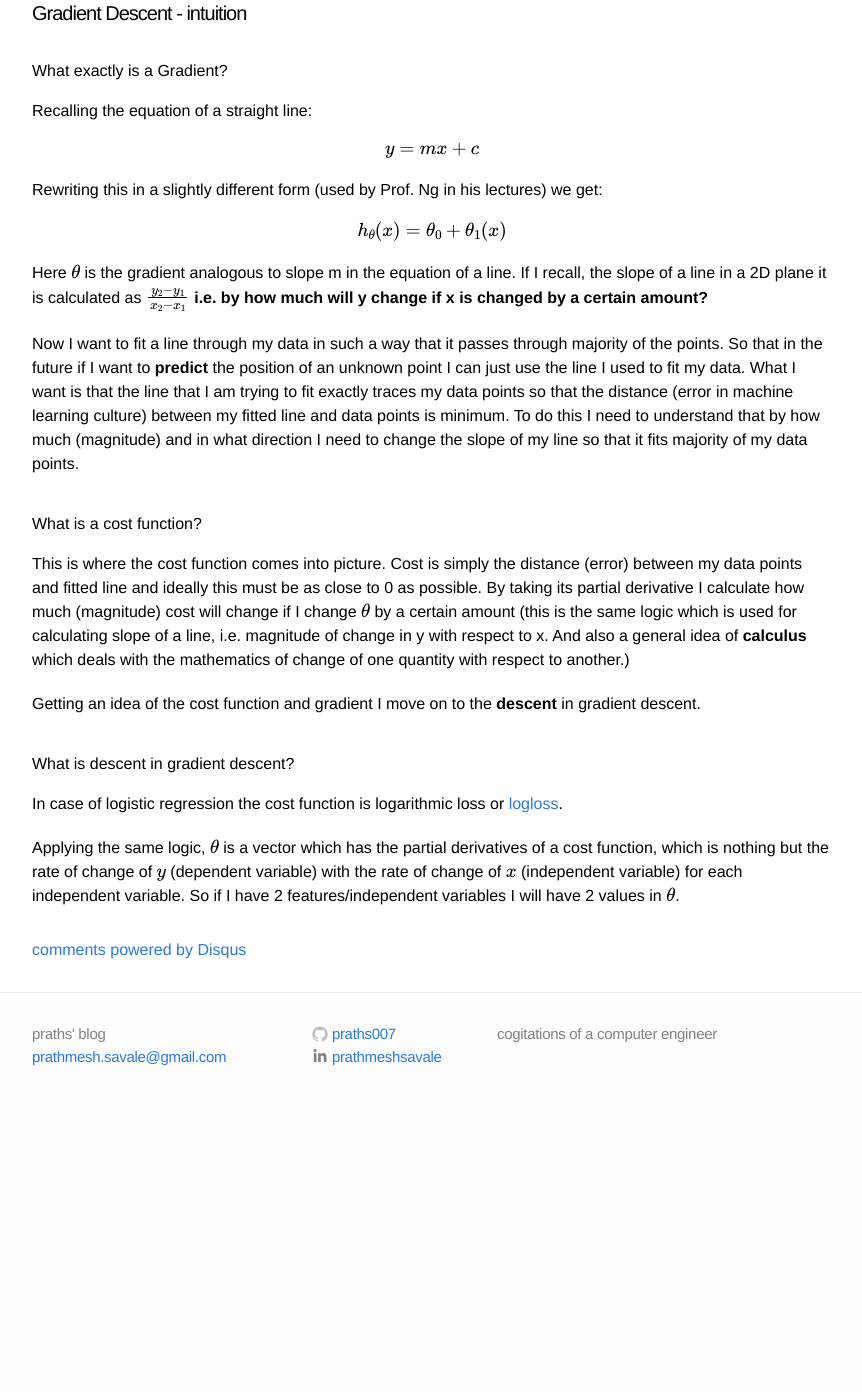
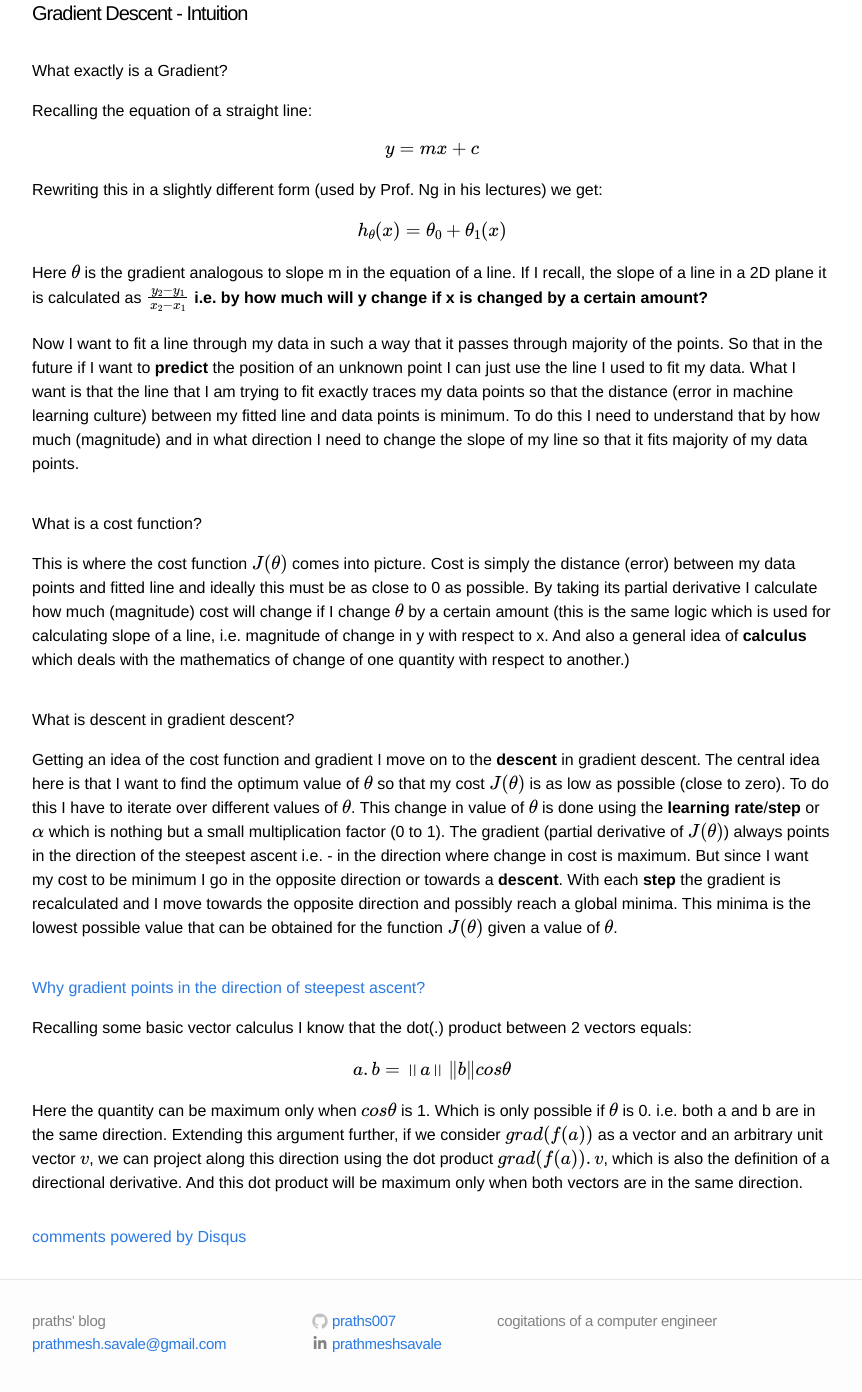
Before and after one commit to praths007/praths007.github.io, a Jekyll site: the page built from _posts/2019-03-15-machine-learning-intuition-logisitic-regression.md, in a window 1280 px wide and 1400 px high, scrolled down 1090 px. Shown: the top 1392 px of the window, without its empty margins (208-1070 px from the left). Built offline with Jekyll 4.4.1, drawn with Linux system fonts in a browser that asks for light colours; formulas are drawn with MathJax 3; comment, search, counter and statistics services are not loaded; before the commit the page ends 2203 px from its top, so only the background shows below that; some of the changed text lies outside the part shown.

Commit message:
updated logit final

```diff
--- a/_posts/2019-03-15-machine-learning-intuition-logisitic-regression.md
+++ b/_posts/2019-03-15-machine-learning-intuition-logisitic-regression.md
@@ -2,7 +2,7 @@
 layout: post
 mathjax: true
 comments: true
-title: "Logistic Regression - Intuition (in R)"
+title: "Logistic Regression with Gradient Descent - Intuition"
 excerpt: "Understanding logistic regression using gradient descent"
 date: 2019-03-15
 ---
@@ -37,7 +37,7 @@ separate 2 different types of elements using a **decision boundary** in an n-dim
   \\( x \\), \\( h _\theta(x) \\) is the hypothesis or "probability" of \\( y \\) being 1 or 0. And \\( h _\theta() \\)
   is the activation or model used to map \\( y \\) to \\( x \\), which in this case is a sigmoid function.
 
-#### Gradient Descent - intuition
+#### Gradient Descent - Intuition
 ##### What exactly is a Gradient?
 Recalling the equation of a straight line:
 
@@ -64,27 +64,36 @@ To do this I need to understand that by how much (magnitude) and in what directi
 
 ##### What is a cost function?
 
-This is where the cost function comes into picture. Cost is simply the distance (error) between my data points and
+This is where the cost function \\( J(\theta) \\) comes into picture. Cost is simply the distance (error) between my
+data points and
 fitted line and ideally this must be as close to 0 as possible. By taking its partial derivative I calculate how much
- (magnitude) cost will change if I change \\( \\theta \\) by a certain amount (this is the same logic which is used for
+ (magnitude) cost will change if I change \\( \theta \\) by a certain amount (this is the same logic which is used for
 calculating slope of a line, i.e. magnitude of change in y with respect to x. And also a general idea of **calculus**
 which deals with the mathematics of change of one quantity with respect to another.)
 
-
-Getting an idea of the cost function and gradient I move on to the **descent** in gradient descent.
-
 ##### What is descent in gradient descent?
 
+Getting an idea of the cost function and gradient I move on to the **descent** in gradient descent. The central idea
+here is that I want to find the optimum value of \\( \theta \\) so that my cost \\( J(\theta) \\) is as low as possible
+(close to zero).
+To do this I have to iterate over different values of \\( \theta \\). This change in value of \\( \theta \\) is done
+using the **learning rate**/**step** or \\( \alpha \\) which is nothing but a small multiplication factor (0 to 1).
+The gradient (partial derivative of \\( J(\theta) \\)) always points in the direction of the steepest ascent i.e. -
+in the direction where change in cost is
+maximum. But since I want my cost to be minimum I go in the opposite direction or towards a **descent**.
+  With each **step** the gradient is recalculated and I move towards the opposite direction and possibly reach a global
+  minima. This minima is the lowest possible value that can be obtained for the function \\( J(\theta) \\) given
+  a value of \\( \theta \\).
 
+##### [Why gradient points in the direction of steepest ascent?](https://math.stackexchange.com/questions/223252/why-is-gradient-the-direction-of-steepest-ascent)
+Recalling some basic vector calculus I know that the dot(.) product between 2 vectors equals:
 
+$$
+a.b = \left\lVert a \right\rVert \left\lVert b \right\rVert cos\theta
+$$
 
-
-
-In case of logistic regression the cost function is logarithmic loss or
-[logloss](https://datawookie.netlify.com/blog/2015/12/making-sense-of-logarithmic-loss/).
-
-
-Applying the same logic, \\( \theta \\) is a vector which has the partial derivatives of a cost function,
-which is nothing but the rate of change of \\( y \\) (dependent variable) with the rate of change of \\( x \\)
-(independent variable) for each independent variable. So if I have 2 features/independent variables I will have 2
-values in \\( \theta \\).
+Here the quantity can be maximum only when \\( cos\theta \\) is 1. Which is only possible if \\( \theta \\) is 0. i.e. both a and b are
+in the same direction. Extending this argument further, if we consider \\( grad(f(a)) \\) as a vector and an arbitrary
+unit vector \\( v \\), we can project along this direction using the dot product \\( grad(f(a)).v \\), which is
+also the definition of a directional derivative. And this dot product will be maximum only when both vectors are in the
+same direction.
```
